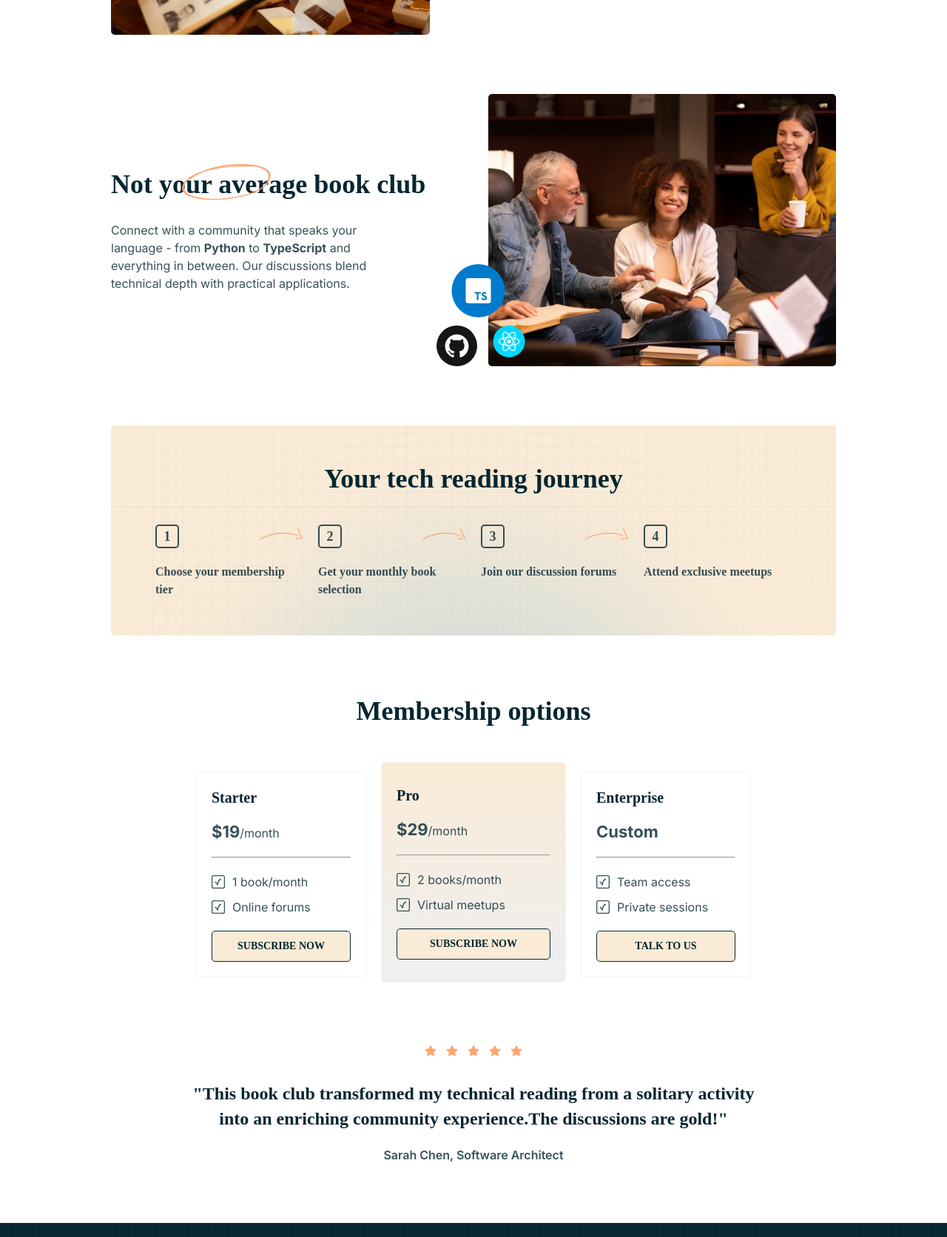
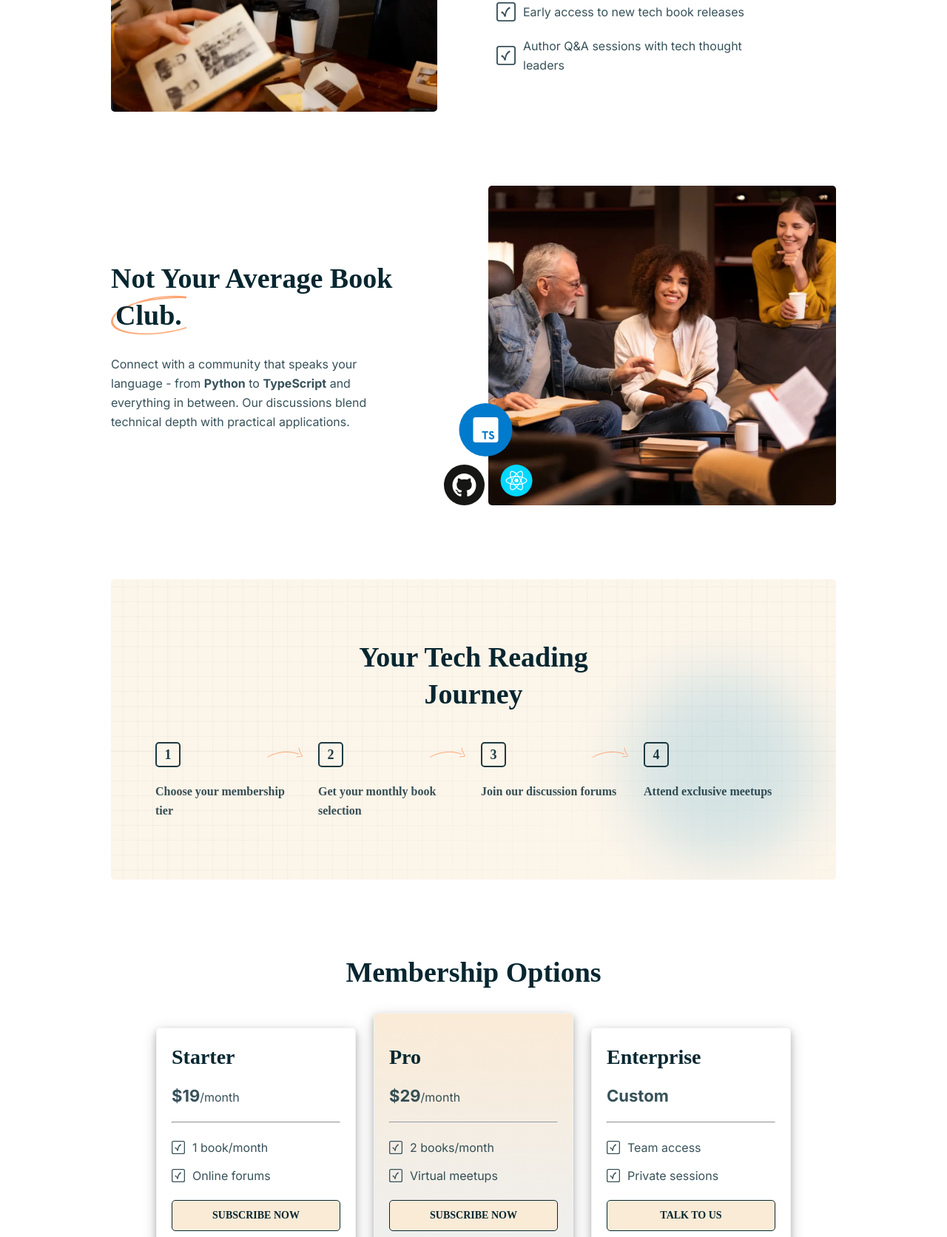
Before and after one commit to sabbircoder07/Tech-book-club-landing-page, a website built with Parcel: page src/index.html in a window 1280 px wide. Shown: the part 1128-2800 px from the top of the page at 74% size. Built offline with nearby package versions, Linux system fonts and the light colour scheme; a web font is replaced by a local one.

Commit message:
second commit

```diff
--- a/src/index.html
+++ b/src/index.html
@@ -129,12 +129,8 @@
         <section class="section-average">
           <div class="section-average__content">
             <h2 class="section-average__heading heading-two">
-              Not your average book club
-              <img
-                class="section-average__circle"
-                src="./assets/images/pattern-circle.png"
-                alt="circle"
-              />
+              Not Your Average Book
+              <span class="section-average__club">Club.</span>
             </h2>
             <div class="section-average__description">
               <p>
@@ -208,9 +204,9 @@
             </h2>
             <div class="section-membership__plans">
               <div class="section-membership__plan">
-                <h4 class="section-membership__plan-name heading-four">
+                <h3 class="section-membership__plan-name heading-three">
                   Starter
-                </h4>
+                </h3>
                 <p class="section-membership__plan-price">
                   <span>$19</span>/month
                 </p>
@@ -240,7 +236,7 @@
               <div
                 class="section-membership__plan section-membership__plan--pro"
               >
-                <h4 class="section-membership__plan-name heading-four">Pro</h4>
+                <h3 class="section-membership__plan-name heading-three">Pro</h3>
                 <p class="section-membership__plan-price">
                   <span>$29</span>/month
                 </p>
@@ -268,9 +264,9 @@
                 </a>
               </div>
               <div class="section-membership__plan">
-                <h4 class="section-membership__plan-name heading-four">
+                <h3 class="section-membership__plan-name heading-three">
                   Enterprise
-                </h4>
+                </h3>
                 <p class="section-membership__plan-price">
                   <span>Custom</span>
                 </p>
@@ -335,7 +331,7 @@
               </h3>
             </div>
             <div class="section-testimonial__author">
-              <p>Sarah Chen, Software Architect</p>
+              Sarah Chen, Software Architect
             </div>
           </div>
         </section>
@@ -343,9 +339,9 @@
     </main>
     <footer class="footer">
       <div class="footer__content">
-        <h2 class="footer__heading heading-two">
+        <h3 class="footer__heading heading-three">
           Ready to debug your reading list?
-        </h2>
+        </h3>
         <a href="#" class="footer__btn btn">
           Review membership options
           <div class="footer__arrow-container">
--- a/src/sass/_breakpoints.scss
+++ b/src/sass/_breakpoints.scss
@@ -1,7 +1,8 @@
 $bp-largest: 75em; //1200px
 $bp-large: 69em; //1100px
-$bp-medium: 65.25em; //1040px
-$bp-medium-tab: 50em; //800px
+$bp-medium: 64em; //1024px
+$bp-medium-tab: 52.5em; //834px
+$bp-mobile-landscape: 48em; //768px
 $bp-small: 37.5em; //600px
-$bp-smaller: 31.25em; //500px
+$bp-smaller: 30em; //480px
 $bp-smallest: 24.44em; //375px
--- a/src/sass/_btn.scss
+++ b/src/sass/_btn.scss
@@ -1,7 +1,7 @@
 .btn {
   font-family: "Martian Mono", serif;
   width: 30rem;
-  height: 4.2rem;
+  height: 4.4rem;
   display: flex;
   align-items: center;
   justify-content: center;
--- a/src/sass/_footer.scss
+++ b/src/sass/_footer.scss
@@ -3,11 +3,11 @@
   flex-direction: column;
   gap: 2rem;
   width: 100%;
-  padding: 5rem 15rem 2rem 15rem !important;
+  padding: 8rem 15rem 2rem 15rem !important;
   background-image: url(../assets/images/pattern-dark-bg.svg);
   background-repeat: no-repeat;
   background-size: cover;
-  background-color: #062630;
+  background-color: #062630e3;
   @media only screen and (max-width: $bp-medium-tab) {
     padding: 5rem 4rem 2rem 4rem !important;
   }
@@ -61,7 +61,7 @@
   }
   &__stat {
     color: #fff;
-    margin-top: -1rem;
+    margin-top: -1.2rem;
   }
   &__stat-image {
     width: 14rem;
--- a/src/sass/_section-average.scss
+++ b/src/sass/_section-average.scss
@@ -1,7 +1,7 @@
 .section-average {
   display: flex;
   gap: 4rem;
-  margin-bottom: 8rem;
+  margin-bottom: 10rem;
   @media only screen and (max-width: $bp-medium-tab) {
     flex-direction: column;
     margin-bottom: 4rem;
@@ -29,7 +29,7 @@
   &__logos-tech {
     position: absolute;
     bottom: 0;
-    left: -7rem;
+    left: -6rem;
     cursor: pointer;
     @media only screen and (max-width: $bp-medium-tab) {
       bottom: 20%;
@@ -53,34 +53,18 @@
     }
   }
   &__heading {
-    position: relative;
+    z-index: -1;
   }
-  &__circle {
-    position: absolute;
-    bottom: 0;
-    right: 54%;
-    width: 12rem;
-    height: auto;
-    @media only screen and (max-width: $bp-medium-tab) {
-      right: 17%;
-    }
-    @media only screen and (max-width: $bp-small) {
-      bottom: -15%;
-      right: 8%;
-    }
-    @media only screen and (max-width: $bp-smaller) {
-      bottom: -18%;
-      right: 75%;
-    }
-    @media only screen and (max-width: $bp-smallest) {
-      bottom: -13%;
-      right: 42%;
-    }
-  }
+
   &__description {
     padding-right: 8rem;
     @media only screen and (max-width: $bp-medium-tab) {
       padding-right: 0rem;
     }
   }
+  &__club {
+    background-image: url(../assets/images/pattern-circle.png);
+    padding: 0.6rem;
+    background-size: cover;
+  }
 }
--- a/src/sass/_section-membership.scss
+++ b/src/sass/_section-membership.scss
@@ -1,23 +1,23 @@
 .section-membership {
-  padding: 5 15rem;
-  margin-bottom: 8rem !important;
+  padding: 5 10rem;
+  margin-bottom: 10rem !important;
   width: 100% !important;
   @media only screen and (max-width: $bp-medium-tab) {
-    margin-bottom: 4rem !important;
+    margin-bottom: 5rem !important;
     padding: 0rem !important;
   }
   &__content {
     display: flex !important;
     flex-direction: column;
     align-items: center;
-    gap: 6rem !important;
+    gap: 5rem !important;
     @media only screen and (max-width: $bp-medium-tab) {
-      gap: 4rem !important;
+      gap: 5rem !important;
     }
   }
   &__plans {
     display: flex !important;
-    gap: 2rem !important;
+    gap: 2.4rem !important;
     align-items: flex-start;
     @media only screen and (max-width: $bp-medium-tab) {
       flex-wrap: wrap !important;
@@ -27,7 +27,7 @@
     }
   }
   &__plan {
-    width: 23rem;
+    width: 27rem;
     padding: 2rem;
     display: flex;
     flex-direction: column;
@@ -35,6 +35,7 @@
     border-radius: 5px;
     border: 1px solid #f1f3f5;
     cursor: pointer;
+    box-shadow: 0 4px 8px 0 rgba(0, 0, 0, 0.2), 0 6px 20px 0 rgba(0, 0, 0, 0.19);
     transition: all 0.2s ease-in-out;
     &:hover {
       transform: translateY(-5px);
@@ -56,12 +57,13 @@
   &__description {
     display: flex;
     flex-direction: column;
-    gap: 1rem !important;
+    gap: 1.2rem !important;
   }
   &__text {
     display: flex;
     gap: 1rem !important;
     align-items: center;
+    opacity: 1 !important;
   }
   &__icon {
     height: 1.8rem !important;
@@ -76,11 +78,11 @@
     border: 1px solid #062630 !important;
   }
   &__plan--pro {
-    padding: 3rem 2rem !important;
-    width: 25rem;
+    padding: 4rem 2rem !important;
+    width: 27rem;
     background: linear-gradient(to bottom, antiquewhite, #06263012);
     border: 1px solid #f1f3f5;
-    margin-top: -1.3rem;
+    margin-top: -2rem;
     @media only screen and (max-width: $bp-medium-tab) {
       width: 22rem;
       padding: 1.8rem !important;
--- a/src/sass/_section-tech.scss
+++ b/src/sass/_section-tech.scss
@@ -1,17 +1,17 @@
 .section-tech {
   font-family: "Martian Mono", serif;
   width: 100%;
-  padding: 5rem 2rem;
+  padding: 8rem 2rem;
   background-image: url(../assets/images/pattern-light-bg.svg),
     url(../assets/images/pattern-glow.svg);
   background-repeat: no-repeat;
-  background-size: cover;
-  background-position: bottom right, top left;
-  background-color: antiquewhite;
+  background-size: cover, contain;
+  background-position: bottom right, bottom -5rem right -5rem;
+  background-color: #faebd783;
   border-radius: 5px;
-  margin-bottom: 8rem;
+  margin-bottom: 10rem;
   @media only screen and (max-width: $bp-medium-tab) {
-    margin-bottom: 4rem;
+    margin-bottom: 5rem;
     padding: 2rem;
   }
   &__content {
@@ -54,20 +54,20 @@
     justify-content: space-between;
   }
   &__pattern-arrow {
-    width: 6rem;
+    width: 5rem;
     height: auto;
   }
   span {
     color: var(--color-primary);
     border: 2px solid var(--color-primary);
-    height: 3.2rem;
-    width: 3.2rem;
+    height: 3.4rem;
+    width: 3.4rem;
     font-weight: 600;
     display: flex;
     align-items: center;
     justify-content: center;
     border-radius: 5px;
-    opacity: 0.8;
+    opacity: 0.9;
   }
   p {
     font-size: 1.6rem;
--- a/src/sass/_section-testimonial.scss
+++ b/src/sass/_section-testimonial.scss
@@ -1,8 +1,8 @@
 .section-testimonial {
-  margin-bottom: 8rem !important;
+  margin-bottom: 10rem !important;
   padding: 0rem 10rem !important;
   @media only screen and (max-width: $bp-medium-tab) {
-    margin-bottom: 4rem !important;
+    margin-bottom: 5rem !important;
     padding: 0rem !important;
   }
   &__content {
@@ -11,17 +11,18 @@
     align-items: center;
     gap: 2rem !important;
     @media only screen and (max-width: $bp-medium-tab) {
-      gap: 1rem !important;
+      gap: 1.5rem !important;
     }
   }
   &__heading {
     text-align: center;
   }
   &__author {
-    font-size: 2rem;
+    font-size: 1.8rem !important;
     font-weight: 600;
+    opacity: 0.8 !important;
     @media only screen and (max-width: $bp-small) {
-      font-size: 1.8rem;
+      font-size: 1.6rem;
     }
   }
 }
--- a/src/sass/_section-together.scss
+++ b/src/sass/_section-together.scss
@@ -1,5 +1,5 @@
 .section-together {
-  margin: 8rem 0;
+  margin: 10rem 0;
   display: flex;
   gap: 8rem;
   @media only screen and (max-width: $bp-medium-tab) {
@@ -8,12 +8,12 @@
     margin: 4rem 0 !important;
   }
   @media only screen and (max-width: $bp-small) {
-    gap: 2rem !important;
+    gap: 2.2rem !important;
   }
   &__img {
     background-image: url(../assets/images/image-read-together-desktop.webp);
     background-size: cover;
-    width: 44%;
+    width: 45%;
     height: auto;
     border-radius: 5px;
     @media only screen and (max-width: $bp-medium-tab) {
--- a/src/sass/_typography.scss
+++ b/src/sass/_typography.scss
@@ -27,11 +27,12 @@ h5,
 h6 {
   font-family: "Martian Mono", serif;
   color: var(--color-primary);
+  text-transform: capitalize;
 }
 
 .heading-one {
-  font-size: 4.8rem;
-  line-height: 5.4rem;
+  font-size: 5.2rem;
+  line-height: 5.8rem;
   position: absolute;
   top: 0;
   left: 0;
@@ -48,8 +49,8 @@ h6 {
   }
 }
 .heading-two {
-  font-size: 3.6rem;
-  line-height: 4.4rem;
+  font-size: 3.8rem;
+  line-height: 5rem;
   @media only screen and (max-width: $bp-medium) {
     font-size: 3.2rem;
     line-height: 4rem;
@@ -61,20 +62,21 @@ h6 {
 }
 
 .heading-three {
-  font-size: 2.4rem;
-  line-height: 3.4rem;
+  font-size: 2.8rem;
+  line-height: 3.8rem;
   @media only screen and (max-width: $bp-medium) {
     font-size: 2rem;
     line-height: 3rem;
   }
   @media only screen and (max-width: $bp-small) {
     font-size: 1.8rem;
+    line-height: 2.8rem;
   }
 }
 
 .heading-four {
   font-size: 2rem;
-  line-height: 2.8rem;
+  line-height: 3rem;
   @media only screen and (max-width: $bp-medium) {
     font-size: 1.8rem;
     line-height: 2.8rem;
@@ -88,13 +90,13 @@ h6 {
 
 .heading-six {
   font-size: 1.5rem;
-  line-height: 2.8rem;
+  line-height: 2.5rem;
 }
 
 p {
   color: var(--color-primary);
   font-size: 1.6rem;
-  line-height: 2.4rem;
+  line-height: 2.6rem;
   opacity: 0.8;
   @media only screen and (max-width: $bp-medium) {
     font-size: 1.4rem;
```
Also changed, not shown: src/sass/_header.scss (+4 -4 lines), src/sass/_hero-container.scss (+6 -6 lines), src/sass/_message.scss (deleted, +0 -96 lines).
